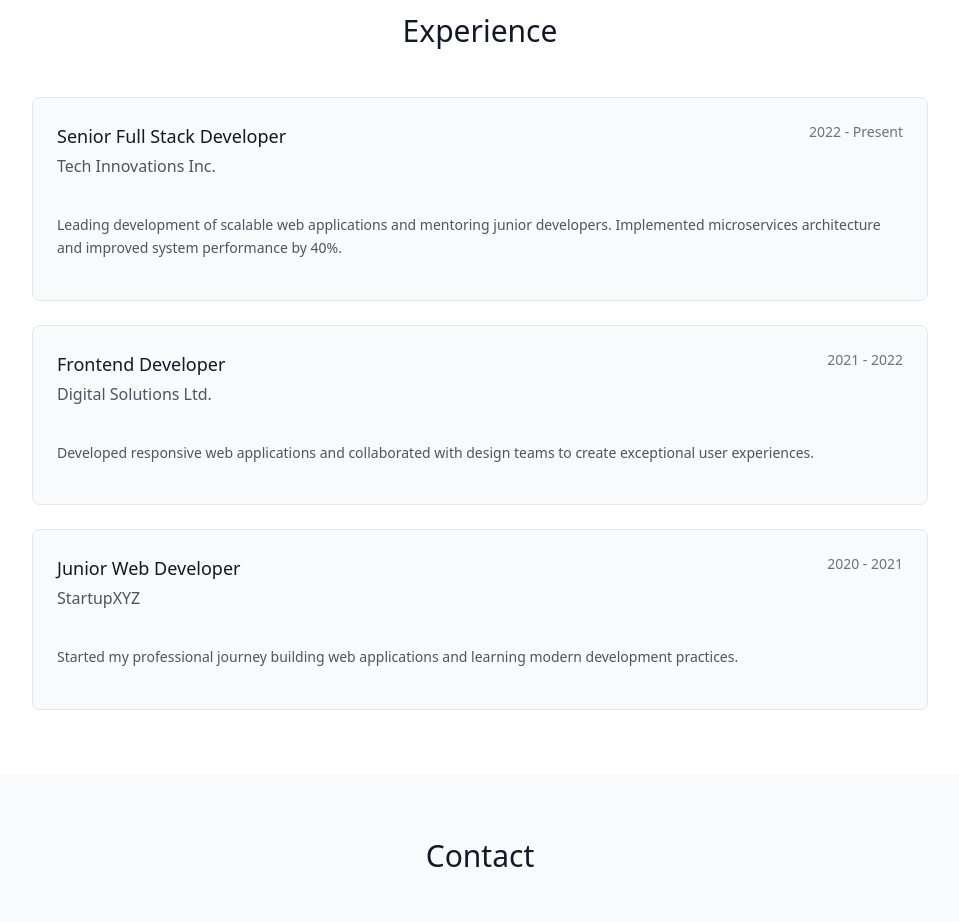
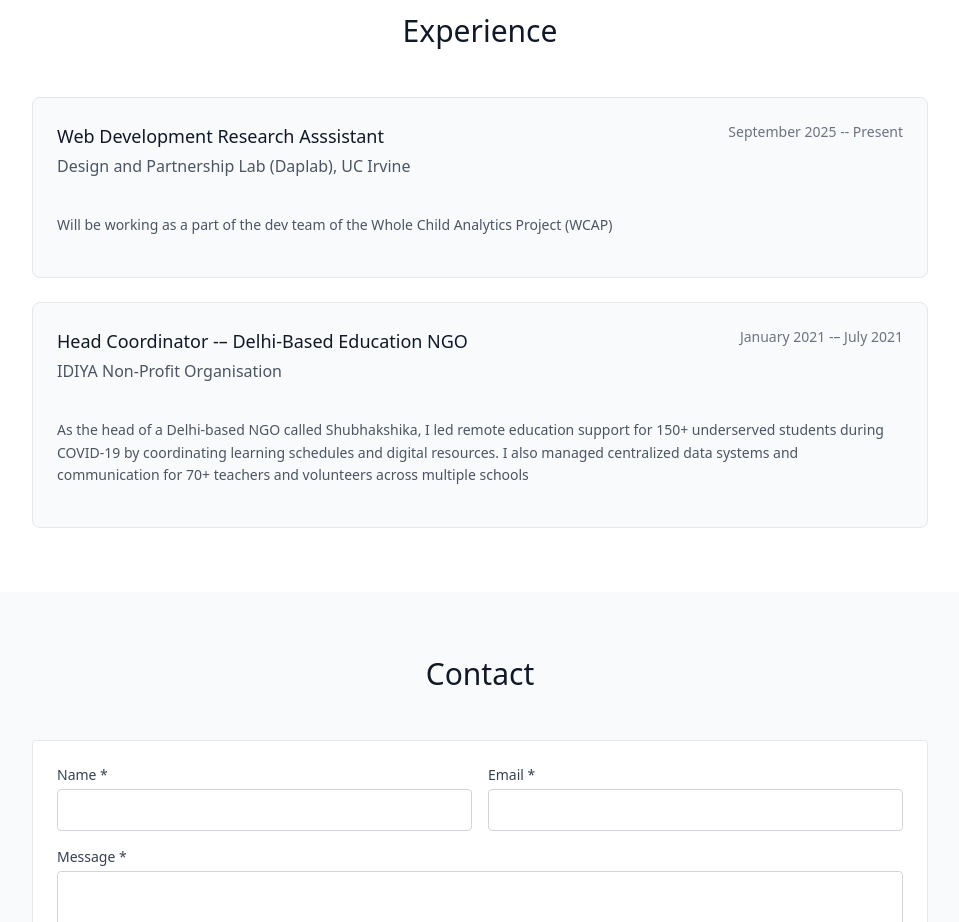
Before and after one commit to nishka1152/personal-portfolio, a React (Vite) app: page / in a window 1280 px wide. Shown: the part 1820-2742 px from the top of the page, without its empty margins (160-1119 px from the left). Built offline with nearby package versions, Linux system fonts and the light colour scheme.

Commit message:
experience

```diff
--- a/src/components/Experience.tsx
+++ b/src/components/Experience.tsx
@@ -5,24 +5,19 @@ const Experience = () => {
   const experiences = [
     {
       id: 1,
-      title: 'Senior Full Stack Developer',
-      company: 'Tech Innovations Inc.',
-      period: '2022 - Present',
-      description: 'Leading development of scalable web applications and mentoring junior developers. Implemented microservices architecture and improved system performance by 40%.',
+      title: 'Web Development Research Asssistant',
+      company: 'Design and Partnership Lab (Daplab), UC Irvine',
+      period: 'September 2025 -- Present',
+      description: 'Will be working as a part of the dev team of the Whole Child Analytics Project (WCAP)',
     },
     {
       id: 2,
-      title: 'Frontend Developer',
-      company: 'Digital Solutions Ltd.',
-      period: '2021 - 2022',
-      description: 'Developed responsive web applications and collaborated with design teams to create exceptional user experiences.',
-    },
-    {
-      id: 3,
-      title: 'Junior Web Developer',
-      company: 'StartupXYZ',
-      period: '2020 - 2021',
-      description: 'Started my professional journey building web applications and learning modern development practices.',
+      title: 'Head Coordinator -– Delhi-Based Education NGO',
+      company: 'IDIYA Non-Profit Organisation',
+      period: 'January 2021 -– July 2021',
+      description: 'As the head of a Delhi-based NGO called Shubhakshika, I led remote education support for 150+ underserved students\
+      during COVID-19 by coordinating learning schedules and digital resources. I also managed centralized data systems and communication\
+      for 70+ teachers and volunteers across multiple schools',
     },
   ];
 
```
